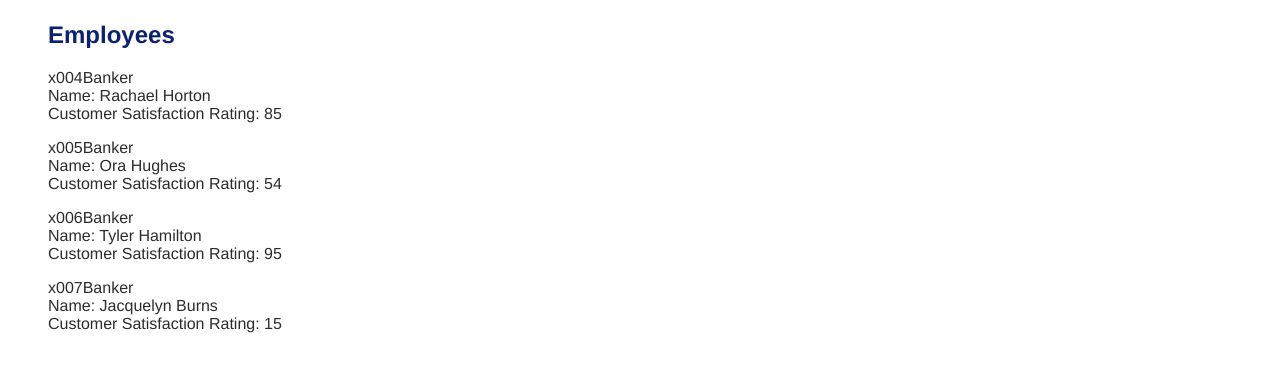
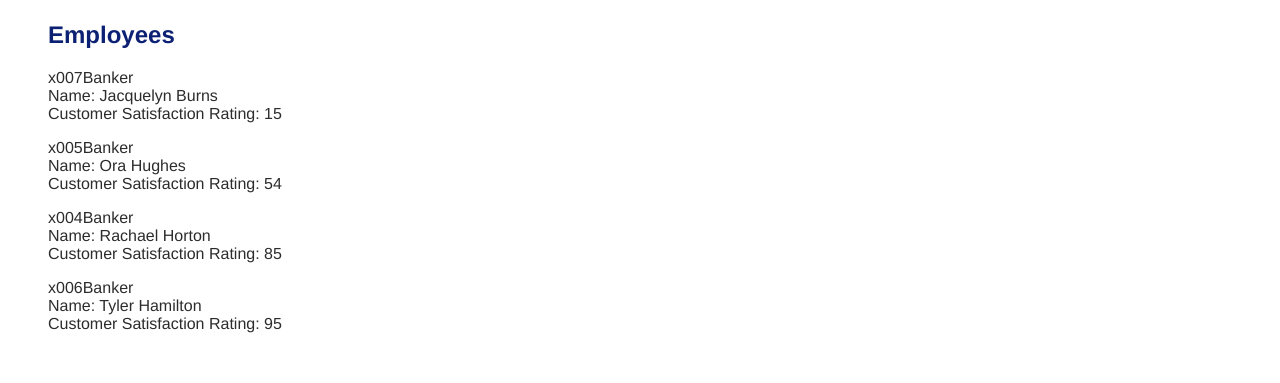
Before and after one commit to briankompanee/usbnk, a React (Create React App) app: page / in a window 1280 px wide. Shown: the part 200-583 px from the top of the page. Built offline with nearby package versions, Linux system fonts and the light colour scheme.

Commit message:
use sort method to sort ascending by satisfaction rating

```diff
--- a/src/App.js
+++ b/src/App.js
@@ -13,7 +13,8 @@ import userData from "./data/employees.json";
 export default function App() {
 
   // filter employees from /data/employees.json to only display bankers
-  const bankers = userData.filter(user => user.type === 'banker');
+  // sort bankers by satisfationRating
+  const bankers = userData.filter(user => user.type === 'banker').sort((a,b) => Number(a.satisfactionRating) - Number(b.satisfactionRating));
 
   return (
     <>
```
